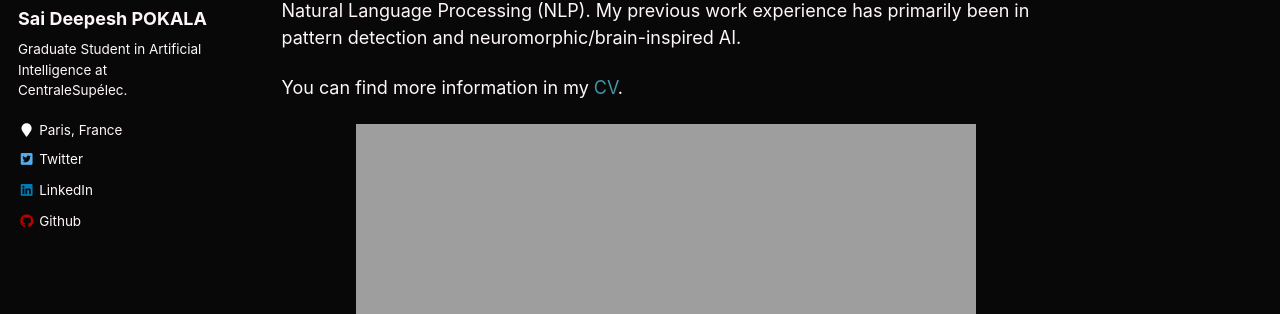
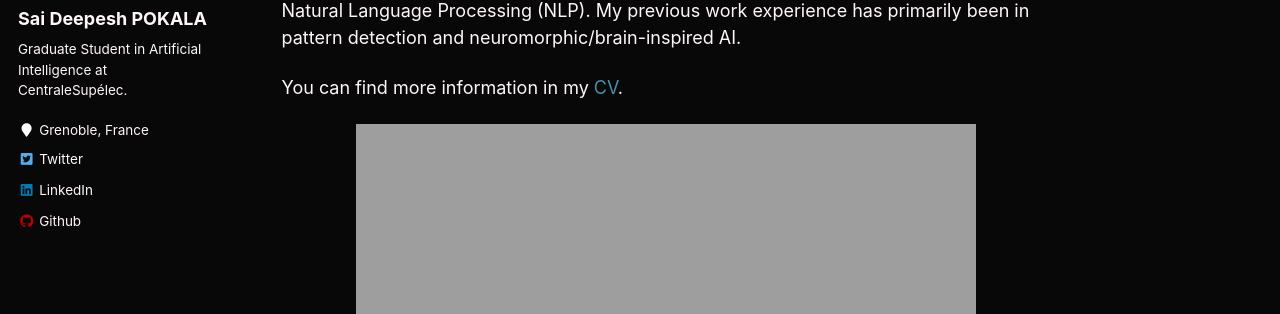
Before and after one commit to saideepesh/saideepesh.github.io, a Jekyll site: the page built from _pages/about.md, in a window 1280 px wide. Shown: the part 295-609 px from the top of the page. Built offline with Jekyll 4.4.1, drawn with Linux system fonts in a browser that asks for light colours.

Commit message:
changed location

```diff
--- a/_config.yml
+++ b/_config.yml
@@ -87,7 +87,7 @@ author:
   name             : "Sai Deepesh POKALA"
   avatar           : "Deepesh_noBG.png"
   bio              : "Graduate Student in Artificial Intelligence at CentraleSupélec."
-  location         : "Paris, France"
+  location         : "Grenoble, France"
   employer         :
   pubmed           : # "https://www.ncbi.nlm.nih.gov/pubmed/?term=john+snow"
   googlescholar    : # "http://yourfullgooglescholarurl.com"
```
